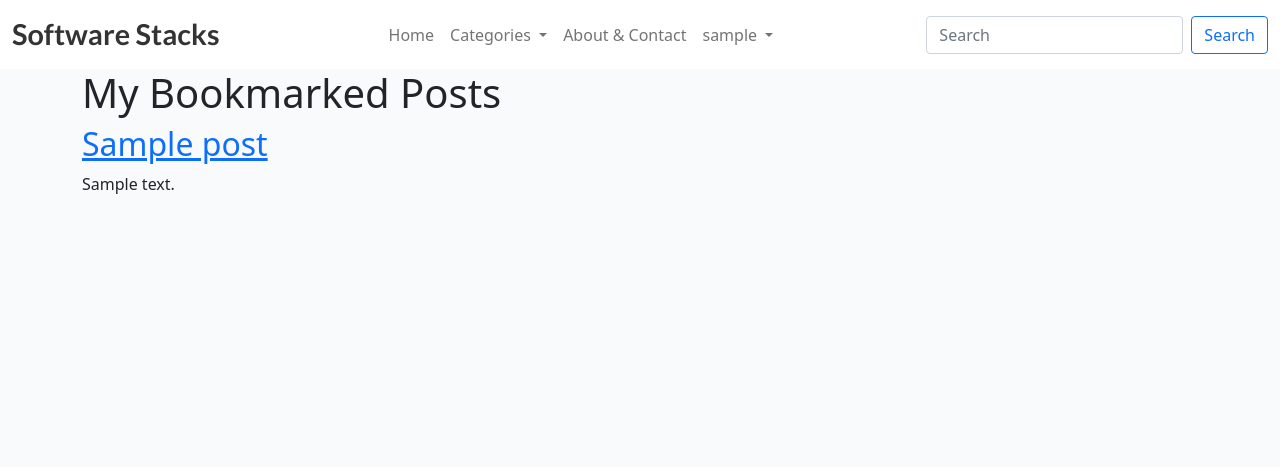
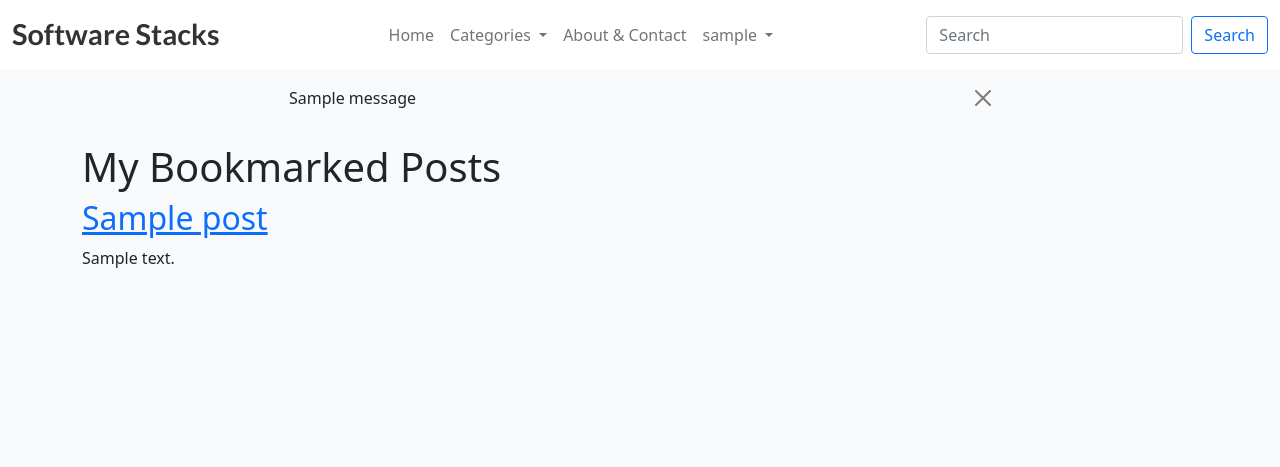
Before and after one commit to SwathiKeshavamurthy/SoftwareStacks-P4, a Django app: page /my-bookmarks/ in a window 1280 px wide. Shown: the top 467 px of the page. Run offline with Django 4.2, Linux system fonts and the light colour scheme; a user stored in the database is signed in; tables that the repository leaves empty hold one stand-in row (values such as "Sample post"); one stand-in notice (Sample message) is shown; some libraries are stand-ins or nearby versions.

Commit message:
Display a Django confirmation messages

```diff
--- a/blog/views.py
+++ b/blog/views.py
@@ -3,6 +3,7 @@ from django.contrib.auth.decorators import login_required
 from django.views.decorators.http import require_POST
 from django.shortcuts import render, get_object_or_404
 from django.views import generic
+from django.contrib import messages
 from .models import Post
 from .forms import CommentForm
 
@@ -38,6 +39,10 @@ def post_detail(request, slug):
             comment.author = request.user
             comment.post = post
             comment.save()
+            messages.add_message(
+                request, messages.SUCCESS,
+                'Comment submitted and awaiting approval'
+            )
 
     comment_form = CommentForm()
 
--- a/templates/base.html
+++ b/templates/base.html
@@ -102,6 +102,22 @@
     </div>
 </nav>
 
+<!-- displaying Django messages -->
+<div class="container">
+    <div class="row">
+      <div class="col-md-8 offset-md-2">
+        {% for message in messages %}
+        <div class="alert {{ message.tags }} alert-dismissible
+          fade show" id="msg" role="alert">
+          {{ message | safe }}
+          <button type="button" class="btn-close"
+            data-bs-dismiss="alert" aria-label="Close"></button>
+        </div>
+        {% endfor %}
+      </div>
+    </div>
+  </div>
+
 
     <main class="flex-shrink-0 main-bg">
 
```
